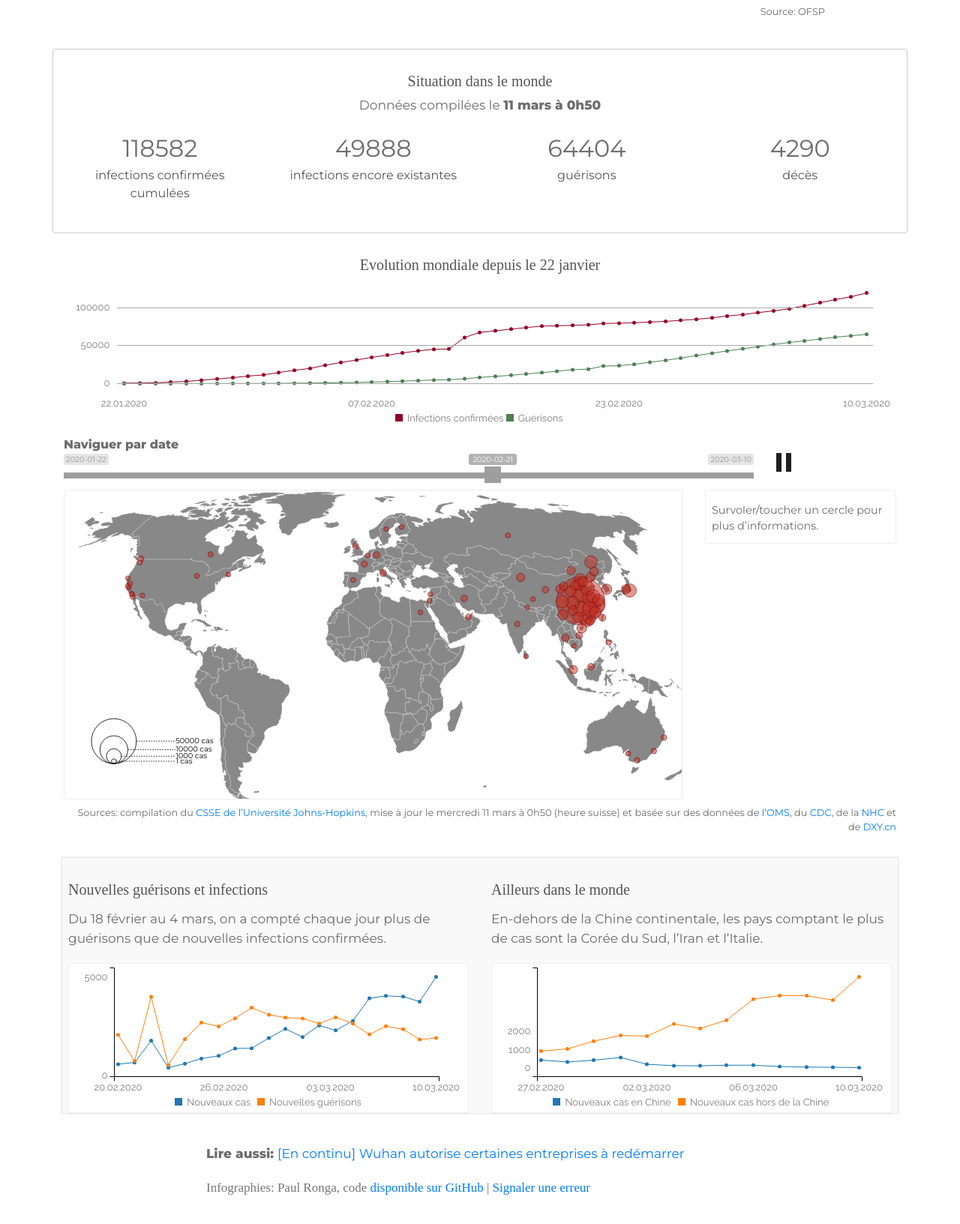
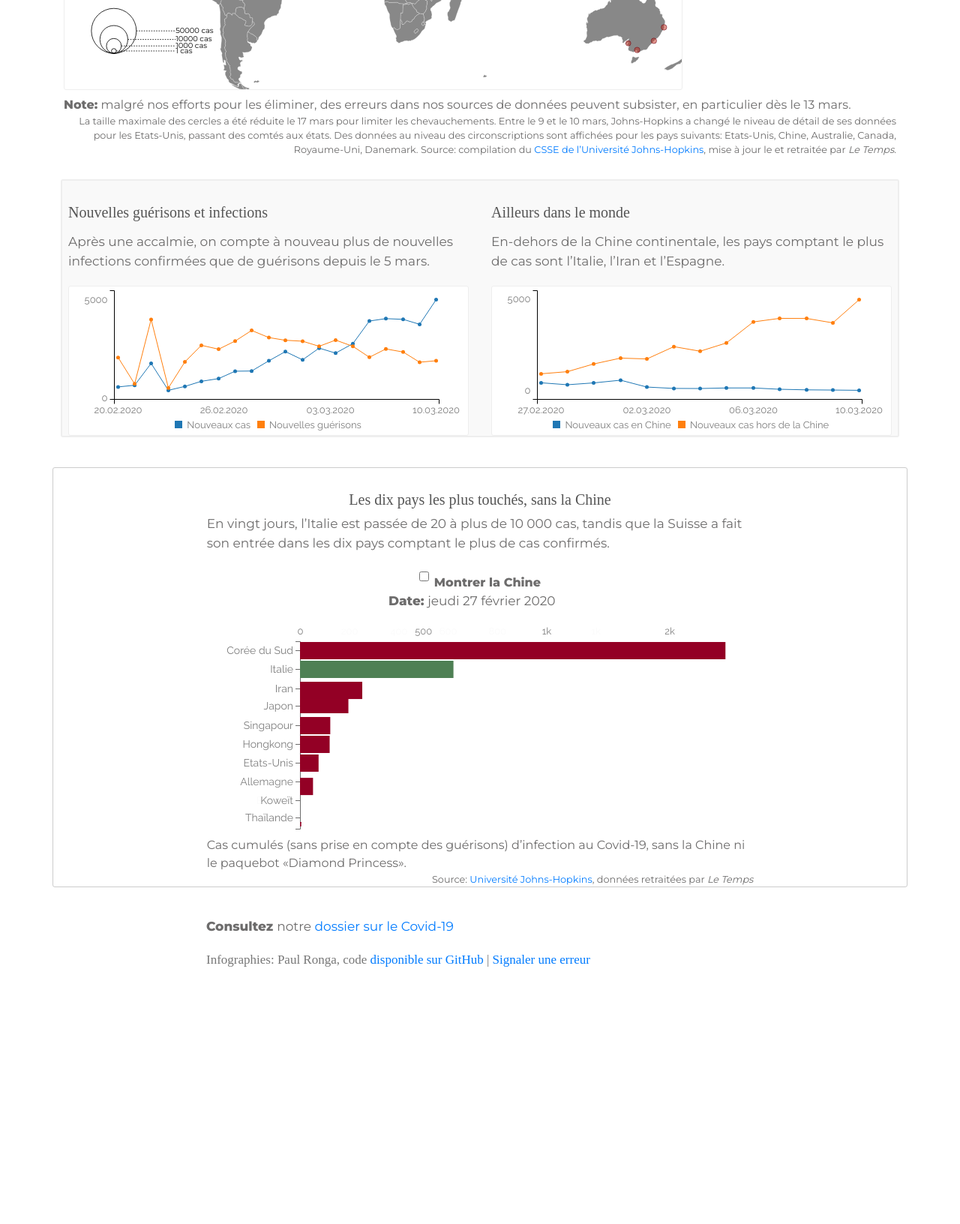
Before and after one commit to labsletemps/coronavirus-world-map-evolution, a PHP site: page /index.html in a window 1280 px wide. Shown: the part 1253-2885 px from the top of the page at 75% size. After the commit the page ends 2542 px from the top, so only its background shows below. Run offline with PHP 8.4, Linux system fonts and the light colour scheme; some web fonts are replaced; grey boxes are pictures that could not be loaded.

Commit message:
update textes

```diff
--- a/index.html
+++ b/index.html
@@ -40,42 +40,25 @@
 			<div class="offset-md-2 col-md-8 col-sm-12">
 				<h1 class="intro">L’expansion du nouveau coronavirus</h1>
 
-				<p class="lead">Le SARS-CoV-2 a causé <span class="deaths_total">____</span> décès et plus de <span class="confirmed_total_floor">_____</span> infections confirmées dans le monde. L’Italie est devenu le deuxième pays comptant le plus de cas, derrière la Chine</p>
+				<p class="lead">Le SARS-CoV-2 a causé <span class="deaths_total">____</span> décès et plus de <span class="confirmed_total_floor">_____</span> infections confirmées dans le monde. L’Italie est devenue le deuxième pays comptant le plus de cas, derrière la Chine</p>
 
+				<p><b>Avertissement</b> Les données affichées sur cette page en matière de contaminations doivent être considérées comme moyennement fiables, en particulier à partir du 12 mars. Les méthodes et capacités de détection diffèrent grandement de pays en pays.</p>
 
 
 			</div>
 		</div>
 
-		<div class="row padding-bottom">
-			<div class="outline">
-				<div class="col-12 group-label text-center">
-					<h5>Les dix pays les plus touchés, sans la Chine</h5>
-				</div>
 
-				<div class="offset-md-2 col-md-8 col-sm-12">
 
-					<p>En vingt jours, l’Italie est passée de 20 à plus de 10 000 cas, tandis que la Suisse a fait son entrée dans les dix pays comptant le plus de cas confirmés.</p>
-
-					<p class="text-center no-margin"><b>Date:</b> <span class="date">mercredi 19 février 2020</span> <span class="horizontal-spacer"></span><i class="fa fa-undo reload" aria-hidden="true"></i></p>
-
-					<div id="chartTop"></div>
-					<div>Cas cumulés d’infection au Covid-19, sans la Chine ni le paquebot «Diamond Princess».</div>
-					<div class="source">Source:
-						<a target="_blank" href="https://gisanddata.maps.arcgis.com/apps/opsdashboard/index.html#/bda7594740fd40299423467b48e9ecf6">Université Johns-Hopkins</a>, données retraitées par <i>Le Temps</i>.</div>
-					</div>
-				</div>
-			</div>
-
-			<div class="row padding-bottom">
+			<!--<div class="row padding-bottom">
 				<div class="col-lg-10 offset-md-1 col-md-12">
 					<h5>Nouveaux cas en Suisse</h5>
-					<p>Etat au mercredi 11 mars à 13h00. Le total inclut les infections qui ont été confirmées par un laboratoire cantonal, mais n’ont pas encore été contrôlées par un second laboratoire.</p>
-					<iframe title="" aria-label="Interactive line chart" id="datawrapper-chart-DVXGi" src="//datawrapper.dwcdn.net/DVXGi/1/" scrolling="no" frameborder="0" style="width: 0; min-width: 100% !important; border: none;" height="300"></iframe><script type="text/javascript">!function(){"use strict";window.addEventListener("message",function(a){if(void 0!==a.data["datawrapper-height"])for(var e in a.data["datawrapper-height"]){var t=document.getElementById("datawrapper-chart-"+e)||document.querySelector("iframe[src*='"+e+"']");t&&(t.style.height=a.data["datawrapper-height"][e]+"px")}})}();
+					<p>Le total quotidien inclut les infections qui ont été confirmées par un laboratoire cantonal, mais n’ont pas encore été contrôlées par un second laboratoire. Le chiffre du dernier jour n’est pas définitif.</p>
+					<iframe title="" aria-label="Interactive line chart" id="datawrapper-chart-DVXGi" src="//datawrapper.dwcdn.net/DVXGi/3/" scrolling="no" frameborder="0" style="width: 0; min-width: 100% !important; border: none;" height="300"></iframe><script type="text/javascript">!function(){"use strict";window.addEventListener("message",function(a){if(void 0!==a.data["datawrapper-height"])for(var e in a.data["datawrapper-height"]){var t=document.getElementById("datawrapper-chart-"+e)||document.querySelector("iframe[src*='"+e+"']");t&&(t.style.height=a.data["datawrapper-height"][e]+"px")}})}();
 					</script>
 					<div class="source">Source: OFSP</div>
 				</div>
-			</div>
+			</div>-->
 			<!--
 			<div class="chart-background margin-top margin-bottom">
 			<div class="row four-graphs">
@@ -97,10 +80,10 @@
 </div>
 -->
 
-<div class="row numbers text-center align-items-top padding-bottom outline">
+<div class="row numbers text-center align-items-top padding-bottom outline worldmap">
 	<div class="col-12 group-label">
 		<h5>Situation dans le monde</h5>
-		<p>Données compilées le <b>11 mars à 0h50</b></p>
+		<p>Données compilées le <b class="dashboardUpdate">11 mars à 0h50</b></p>
 	</div>
 
 	<div class="col-md-3 col-6">
@@ -136,7 +119,7 @@
 		<input type="text" id="range_slider" />
 	</div>
 	<div class="col-2">
-		<button id="playpause" class="button play pause"></button>
+		<button id="playpause" class="button play"></button>
 	</div>
 </div>
 
@@ -156,13 +139,12 @@
 		</div>
 	</div>
 	<div class="col-lg-12">
+		<div><b>Note:</b> malgré nos efforts pour les éliminer, des erreurs dans nos sources de données peuvent subsister, en particulier dès le 13 mars.</div>
 		<div class="source">
-			Sources: compilation du <a target="_blank" href="https://gisanddata.maps.arcgis.com/apps/opsdashboard/index.html#/bda7594740fd40299423467b48e9ecf6">CSSE de l’Université Johns-Hopkins</a>,
-			mise à jour le <span class="dataUpdate">30 janvier à 17h00 (heure suisse)</span> et basée sur des données
-			de <a href="https://www.who.int/emergencies/diseases/novel-coronavirus-2019/situation-reports">l’OMS</a>,
-			du <a href="https://www.cdc.gov/coronavirus/2019-ncov/index.html">CDC</a>,
-			de la <a href="http://www.nhc.gov.cn/yjb/s3578/new_list.shtml">NHC</a>
-			et de <a href="https://3g.dxy.cn/newh5/view/pneumonia?scene=2">DXY.cn</a></div>
+			La taille maximale des cercles a été réduite le 17 mars pour limiter les chevauchements.
+			Entre le 9 et le 10 mars, Johns-Hopkins a changé le niveau de détail de ses données pour les Etats-Unis, passant des comtés aux états.
+			Des données au niveau des circonscriptions sont affichées pour les pays suivants: Etats-Unis, Chine, Australie, Canada, Royaume-Uni, Danemark. Source: compilation du <a target="_blank" href="https://gisanddata.maps.arcgis.com/apps/opsdashboard/index.html#/bda7594740fd40299423467b48e9ecf6">CSSE de l’Université Johns-Hopkins</a>,
+			mise à jour le <span class="mapUpdate"></span> et retraitée par <i>Le Temps</i>.</div>
 		</div>
 	</div>
 
@@ -171,24 +153,50 @@
 
 			<div class="col-lg-6 col-md-12">
 				<h5>Nouvelles guérisons et infections</h5>
-				<p>Du 18 février au 4 mars, on a compté chaque jour plus de guérisons que de nouvelles infections confirmées.</p>
+				<p>Après une accalmie, on compte à nouveau plus de nouvelles infections confirmées que de guérisons depuis le 5 mars.</p>
 				<div class="c3-chart" id="chart-recoveries"></div>
 			</div>
 
 
 			<div class="col-lg-6 col-md-12">
 				<h5>Ailleurs dans le monde</h5>
-				<p>En-dehors de la Chine continentale, les pays comptant le plus de cas sont la Corée du Sud, l’Iran et l’Italie.</p>
+				<p>En-dehors de la Chine continentale, les pays comptant le plus de cas sont l’Italie, l’Iran et l’Espagne.</p>
 				<div class="c3-chart" id="chart-china-other"></div>
 
 			</div>
 		</div>
 	</div>
 
+	<div class="row padding-bottom">
+		<div class="outline">
+			<div class="col-12 group-label text-center">
+				<h5>Les dix pays les plus touchés, sans la Chine</h5>
+			</div>
+
+			<div class="offset-md-2 col-md-8 col-sm-12">
+
+				<p>En vingt jours, l’Italie est passée de 20 à plus de 10 000 cas, tandis que la Suisse a fait son entrée dans les dix pays comptant le plus de cas confirmés.</p>
+
+
+				<div class="text-center form-check">
+					<input type="checkbox" class="form-check-input" id="displayChina">
+					<label class="form-check-label" for="displayChina">Montrer la Chine</label>
+				</div>
+
+				<p class="text-center no-margin"><b>Date:</b> <span class="date">mercredi 19 février 2020</span> <span class="horizontal-spacer"></span><i class="fa fa-undo reload" aria-hidden="true"></i></p>
+
+				<div id="chartTop"></div>
+				<div>Cas cumulés (sans prise en compte des guérisons) d’infection au Covid-19, sans la Chine ni le paquebot «Diamond Princess».</div>
+				<div class="source">Source:
+					<a target="_blank" href="https://gisanddata.maps.arcgis.com/apps/opsdashboard/index.html#/bda7594740fd40299423467b48e9ecf6">Université Johns-Hopkins</a>, données retraitées par <i>Le Temps</i></div>
+				</div>
+			</div>
+		</div>
+
 	<div class="row">
 		<div class="offset-md-2 col-md-8 col-sm-12">
 
-			<p><b>Lire aussi: </b> <a target="_blank" href="https://www.letemps.ch/monde/continu-wuhan-autorise-certaines-entreprises-redemarrer">[En continu] Wuhan autorise certaines entreprises à redémarrer</a></p>
+			<p><b>Consultez </b> notre <a target="_blank" href="https://www.letemps.ch/dossiers/menace-covid19">dossier sur le Covid-19</a></p>
 
 			<p class="credits">Infographies: Paul Ronga, code <a target="_blank" href="https://github.com/labsletemps/coronavirus-world-map-evolution">disponible sur GitHub</a> <a class="warn_error"></a></p>
 		</div>
@@ -217,31 +225,6 @@
 <script>
 
 $(document).ready(function() {
-	// time-serie charts
-	/*d3.csv("data/linegraphs.csv?UPDATE").then(function(data) {
-
-	var total = [];
-	var china = [];
-	var other = [];
-
-	data.forEach(function(d) {
-	d.date = new Date(d.timestamp);
-	china.push([d.date, +d.Mainland_China]);
-	other.push([d.date, +d.Other_Locations]);
-});
-
-var resizeTimeout;
-function resizeEvent(){
-clearTimeout(resizeTimeout);
-resizeTimeout = setTimeout(function(){
-chartChina.draw();
-chartOther.draw();
-}, 200);
-}
-d3.select(window).on('resize', resizeEvent );
-
-});*/
-
 if (window.fetch) {
 	fetch('data/meta.json?UPDATE')
 	.then(function(response) { return response.json(); })
@@ -258,6 +241,8 @@
 
 		$('.update').text(data['update'])
 		$('.dataUpdate').text(data['dataUpdate'])
+		$('.mapUpdate').text(data['mapUpdate'])
+		$('.dashboardUpdate').text(data['dashboardUpdate'])
 	});
 }
 
@@ -289,7 +274,7 @@
 		},
 		y: {
 			tick: {
-				values: [0, 5000, 10000, 15000]
+				values: [0, 5000, 10000, 15000, 20000]
 			}
 		}
 	},
@@ -330,7 +315,7 @@
 		},
 		y: {
 			tick: {
-				values: [0, 1000, 2000]
+				values: [0, 5000, 10000, 15000, 20000],
 			}
 		}
 	},
```
Also changed, not shown: index.html.twig (+47 -62 lines).
